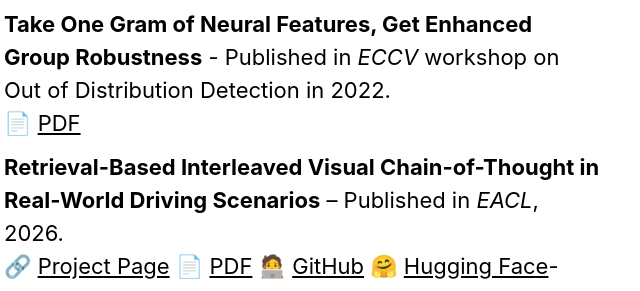
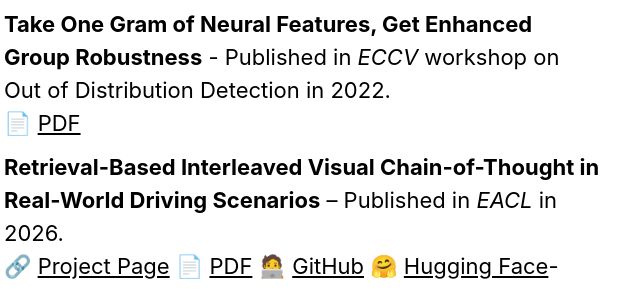
Before and after one commit to kdoublerotor/personal-homepage, a plain HTML site: page research/index.html in a window 1280 px wide. Shown: the part 1436-1727 px from the top of the page, 358-998 px from the left. Drawn offline with Linux system fonts and the light colour scheme.

Commit message:
minor typo

```diff
--- a/research/index.html
+++ b/research/index.html
@@ -331,7 +331,7 @@
 📄 <a href="https://arxiv.org/pdf/2109.14279">PDF</a>  🧑‍💻 <a href="https://github.com/valeoai/LOST">GitHub</a></li>
   <li><strong>Take One Gram of Neural Features, Get Enhanced Group Robustness</strong> - Published in <em>ECCV</em> workshop on Out of Distribution Detection in 2022. <br />
 📄 <a href="https://www.ood-cv.org/2022/camera-ready/5/PaperID_5_CameraReady.pdf">PDF</a></li>
-  <li><strong>Retrieval-Based Interleaved Visual Chain-of-Thought in Real-World Driving Scenarios</strong> – Published in <em>EACL</em>, 2026.<br />
+  <li><strong>Retrieval-Based Interleaved Visual Chain-of-Thought in Real-World Driving Scenarios</strong> – Published in <em>EACL</em> in 2026.<br />
 🔗 <a href="https://vita-epfl.github.io/DrivingVQA/">Project Page</a>  📄 <a href="https://arxiv.org/pdf/2501.04671">PDF</a>  🧑‍💻 <a href="https://github.com/vita-epfl/RIV-CoT">GitHub</a>  🤗 <a href="#https://huggingface.co/datasets/EPFL-DrivingVQA/DrivingVQA">Hugging Face</a>-</li>
   <li><strong>Privacy Amplification by Missing Data</strong> - Published in <em>arXiv</em> in 2026.
 📄 <a href="https://www.arxiv.org/pdf/2602.01928">PDF</a></li>
```
